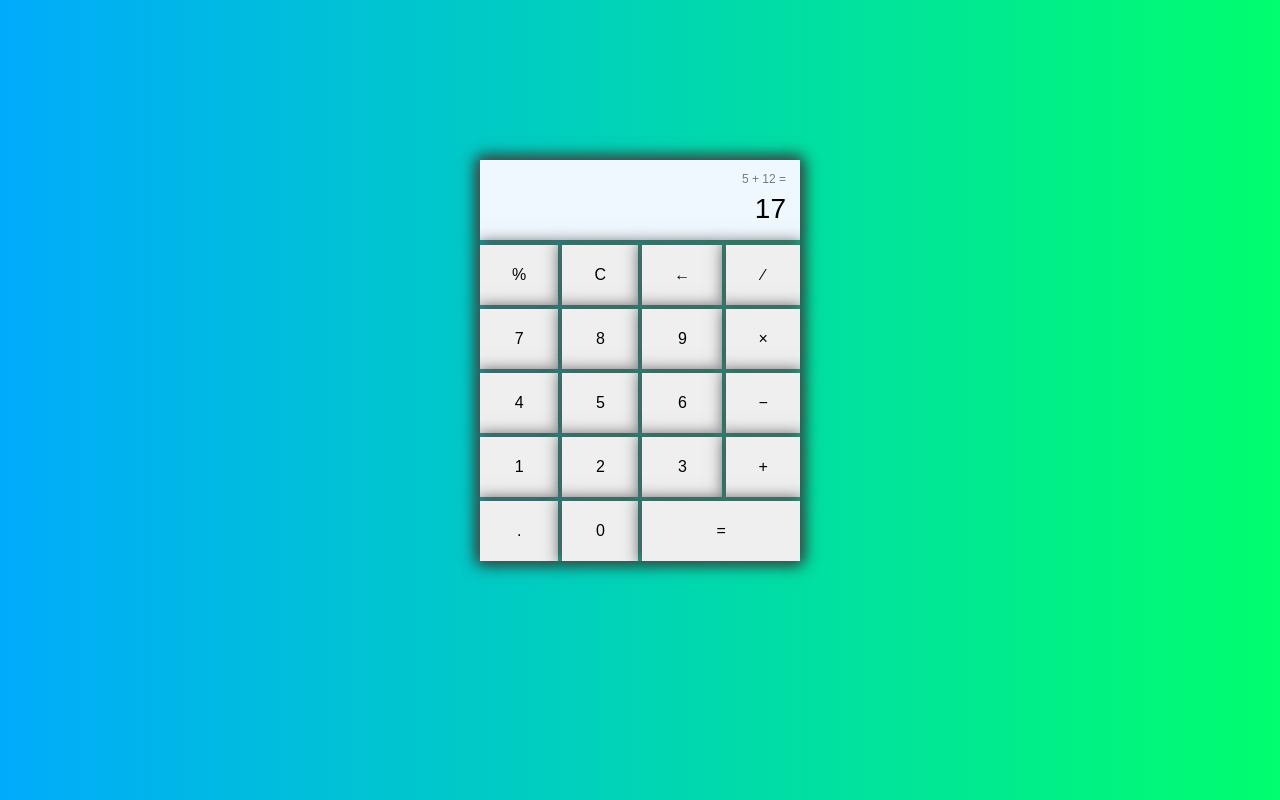
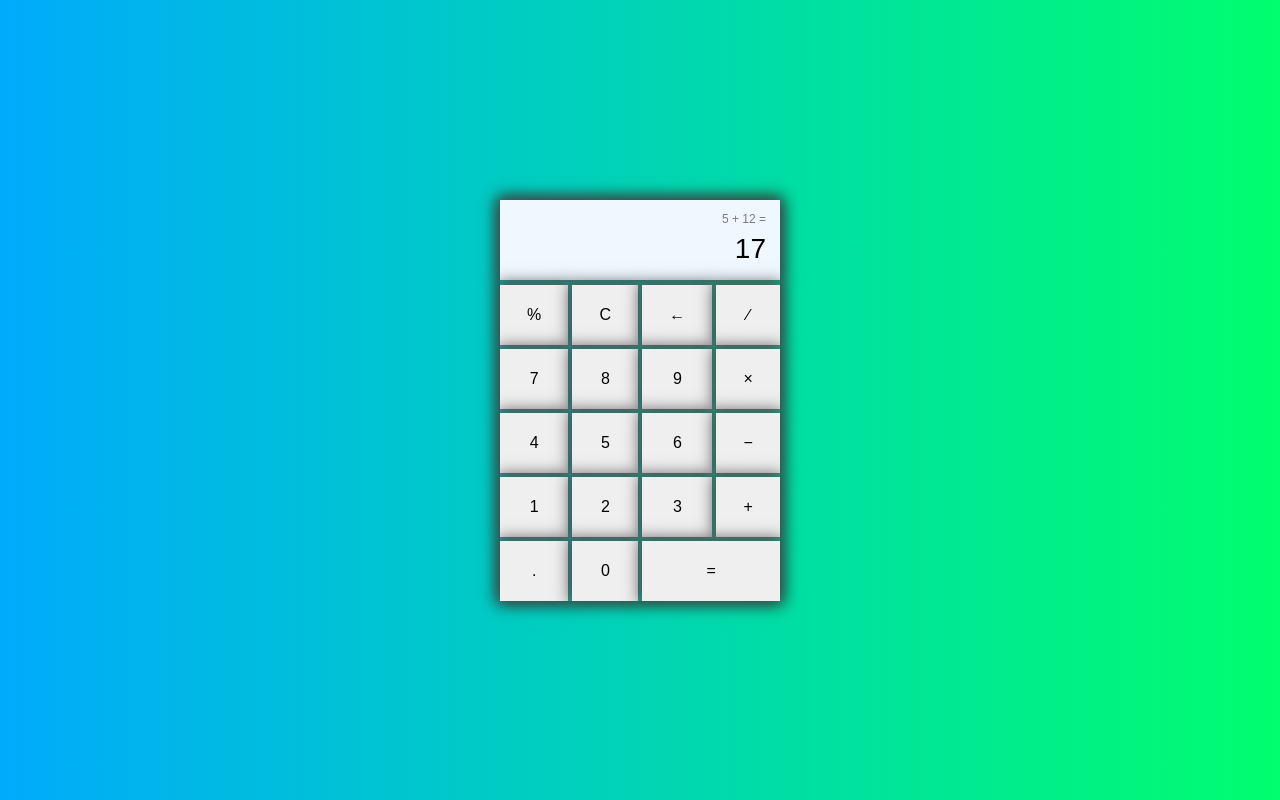
Before and after one commit to TMekhrishvili/calculator, a plain HTML site: page index.html in a window 1280 px wide. Shown: the top 800 px of the page. Drawn offline with Linux system fonts and the light colour scheme.

Commit message:
fix: side scroll

```diff
--- a/css/style.css
+++ b/css/style.css
@@ -13,15 +13,17 @@
 }
 
 body {
-    width: 100vw;
+    width: 100%;
     height: 100vh;
     background-image: linear-gradient(to right, var(--bg1), var(--bg2));
     margin: 0;
+    display: flex;
+    justify-content: center;
+    align-items: center;
 }
 
 .main {
-    max-width: 320px;
-    margin: 20vh auto 0 auto;
+    width: 280px;
     box-shadow: 0 0 15px 2px rgb(3, 75, 59);
 }
 
```
